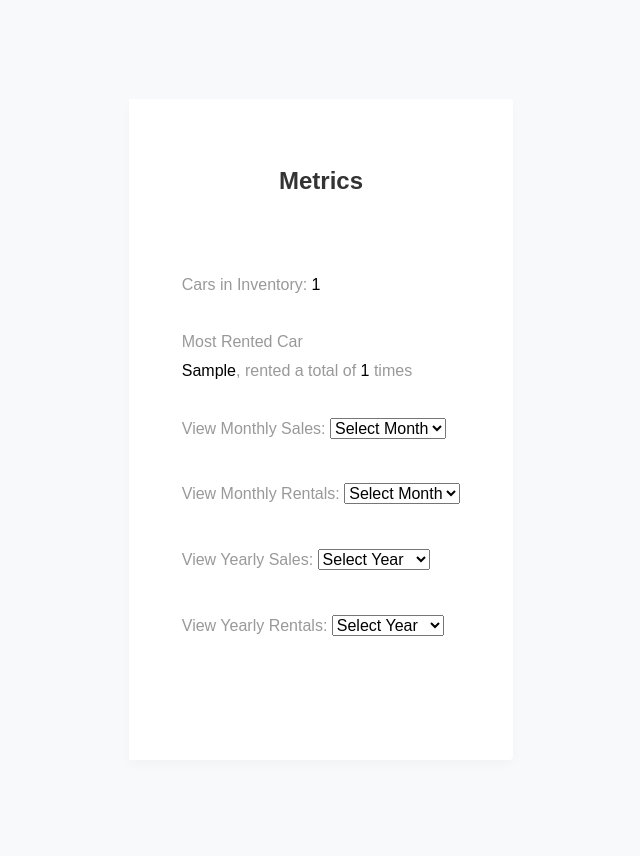
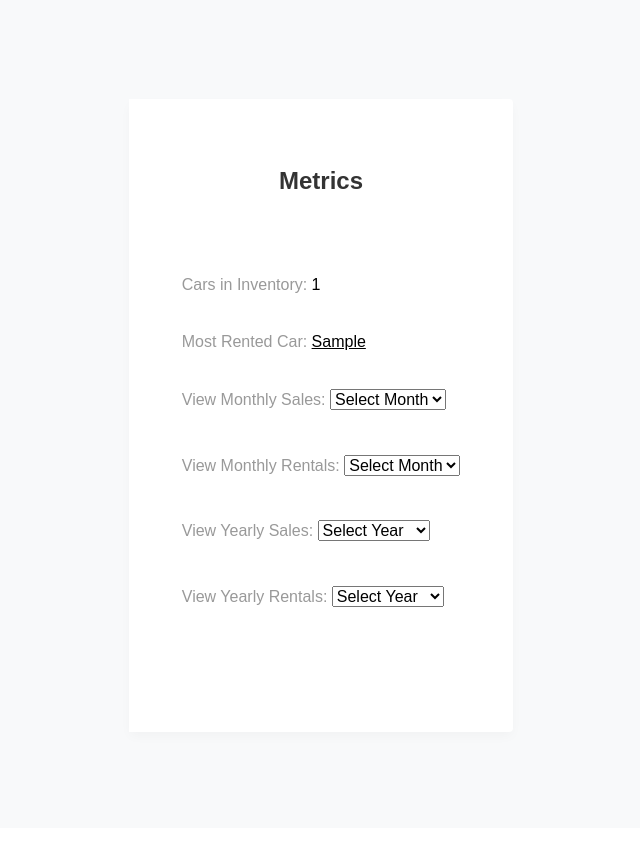
Before and after one commit to cherylthy/database-project, a Flask app: template templates/admin_metrics.html in a window 1280 px wide. Shown: the part 74-930 px from the top of the page, without its empty margins (319-959 px from the left). After the commit the page ends 681 px from the top, so only its background shows below. Run offline with Flask 3, Linux system fonts and the light colour scheme; the template is opened without the code that fills it: most values are stand-ins (such as "Sample title", 1, 10 or a date in 2020); some libraries are stand-ins or nearby versions.

Commit message:
add nested query

```diff
--- a/templates/admin_metrics.html
+++ b/templates/admin_metrics.html
@@ -47,8 +47,7 @@
                                                 </div>
                                                 <br>
                                                 <div>
-                                                    <p>Most Rented Car</p>
-                                                    <p><span style="color: black">{{ top_car }}</span>, rented a total of <span style="color: black">{{ top_car_count }}</span> times</p>
+                                                    <p>Most Rented Car: <a href="/listing/{{ top_car }}" style="color: black; text-decoration: underline;">{{ top_car }}</a></p>
                                                 </div>
                                                 <br>
                                                 <div>
```
